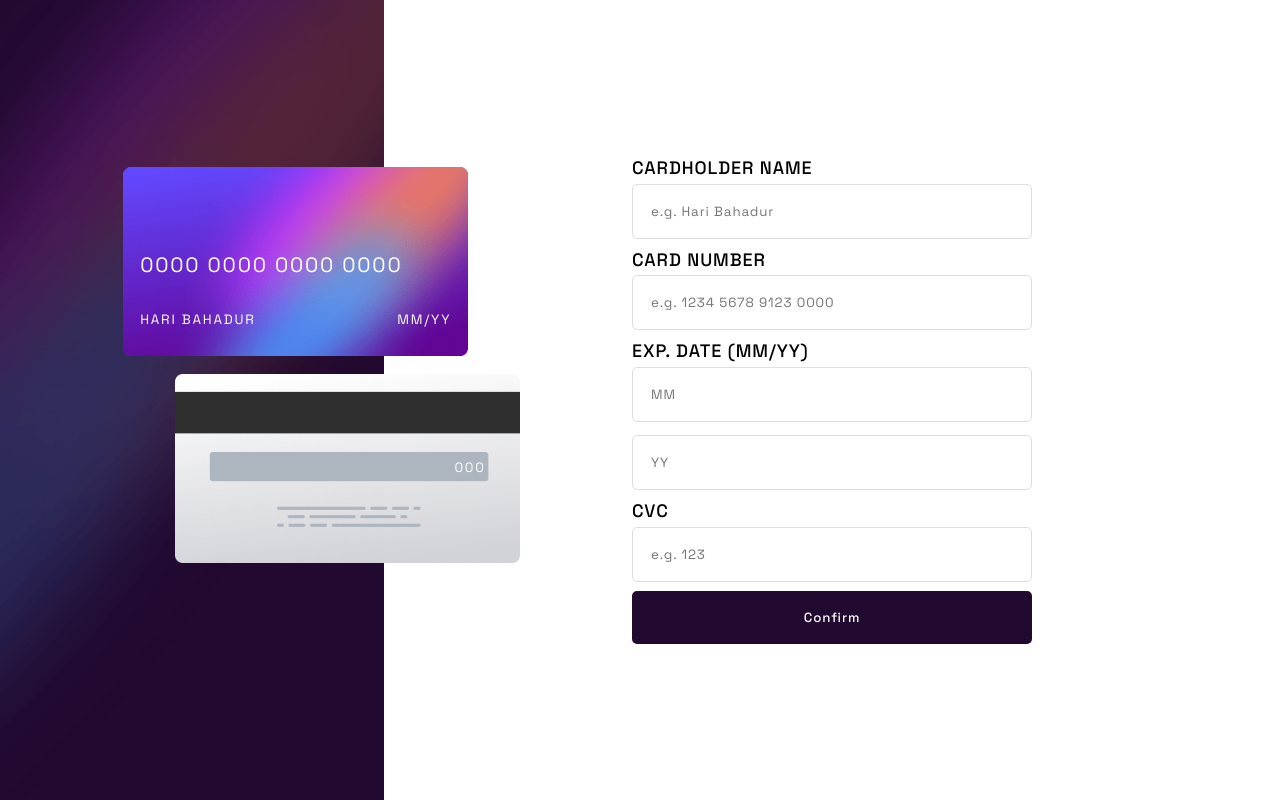
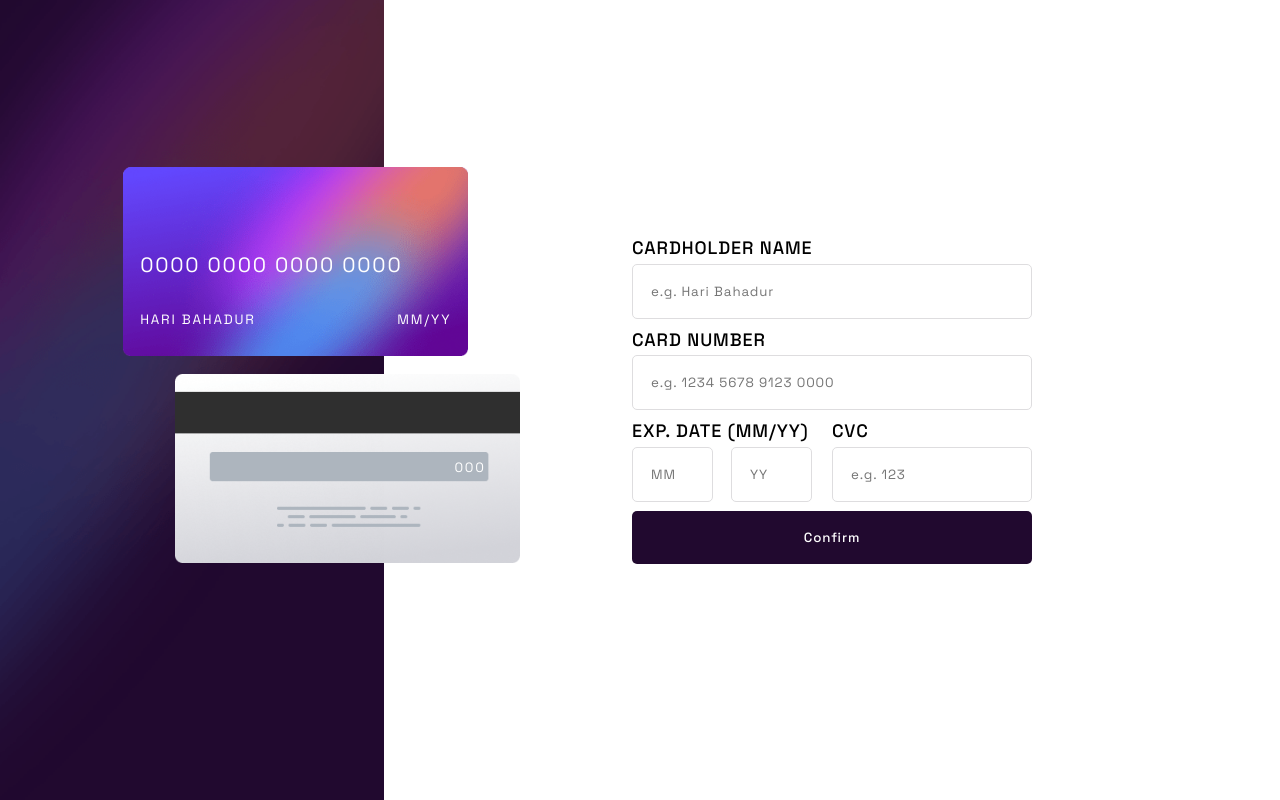
Before and after one commit to gcsandesh/interactive-card-details-form, a React (Create React App) app: page / in a window 1280 px wide. Built offline with nearby package versions, Linux system fonts and the light colour scheme.

Commit message:
completed from styling

```diff
--- a/src/components/Content.js
+++ b/src/components/Content.js
@@ -22,17 +22,20 @@ export default function Content(props) {
         </label>
         <input
           className="formItem__input"
-          type="number"
+          type="text"
           name="cardNumber"
           onChange={props.handleInputChange}
           // value={props.formData.cardNumber}
           placeholder="e.g. 1234 5678 9123 0000"
         />
+        <div className="expiryDate__cvc flex--row">
+          <span className="expiryDate__container">
             <label className="formItem__label" htmlFor="expiryDate">
               Exp. Date (MM/YY)
             </label>
+            <span className="flex--row expiryDate__input--container">
               <input
-          className="formItem__input"
+                className="formItem__input expiryDate"
                 type="number"
                 min="1"
                 max="12"
@@ -42,7 +45,7 @@ export default function Content(props) {
                 // value={props.formData.expiryMonth}
               />
               <input
-          className="formItem__input"
+                className="formItem__input expiryDate"
                 type="number"
                 name="expiryYear"
                 min="00"
@@ -51,11 +54,14 @@ export default function Content(props) {
                 onChange={props.handleInputChange}
                 // value={props.formData.expiryYear}
               />
+            </span>
+          </span>
+          <span className="flex--col cvc__input--container">
             <label className="formItem__label" htmlFor="cvc">
               CVC
             </label>
             <input
-          className="formItem__input"
+              className="formItem__input cvc__input"
               type="number"
               name="cvc"
               min="000"
@@ -64,6 +70,8 @@ export default function Content(props) {
               onChange={props.handleInputChange}
               // value={props.formData.cvc}
             />
+          </span>
+        </div>
         <button className="btn confirm-btn">Confirm</button>
       </form>
     </div>
--- a/src/index.css
+++ b/src/index.css
@@ -126,7 +126,6 @@ body {
   }
 }
 
-
 .card__cardName__expiryDate {
   width: 100%;
   justify-content: space-between;
@@ -159,6 +158,45 @@ body {
 
 .formItem__input:invalid {
   outline: 2px solid var(--red);
+}
+
+/* for month and year fields */
+.expiryDate__cvc {
+  /* align-items: space-between; */
+  align-items: flex-end;
+  /* width: 100%; */
+  justify-content: space-between;
+}
+
+.expiryDate__container {
+  align-items: space-between;
+  width: 45%;
+}
+
+.expiryDate__input--container {
+  justify-content: space-between;
+  width: 100%;
+}
+.expiryDate+.expiryDate{
+  margin-left: 1rem;
+}
+.expiryDate {
+  width: 50%;
+}
+
+/* .expiryDate--container{
+  display: flex;
+  justify-content: space-between;
+} */
+.cvc__input--container {
+  /* justify-content: center; */
+  align-items: space-between;
+  width: 50%;
+  height: 100%;
+}
+
+.cvc__input {
+  width: 100%;
 }
 
 .btn {
```
Lines whose indentation alone changed are shown as unchanged.
